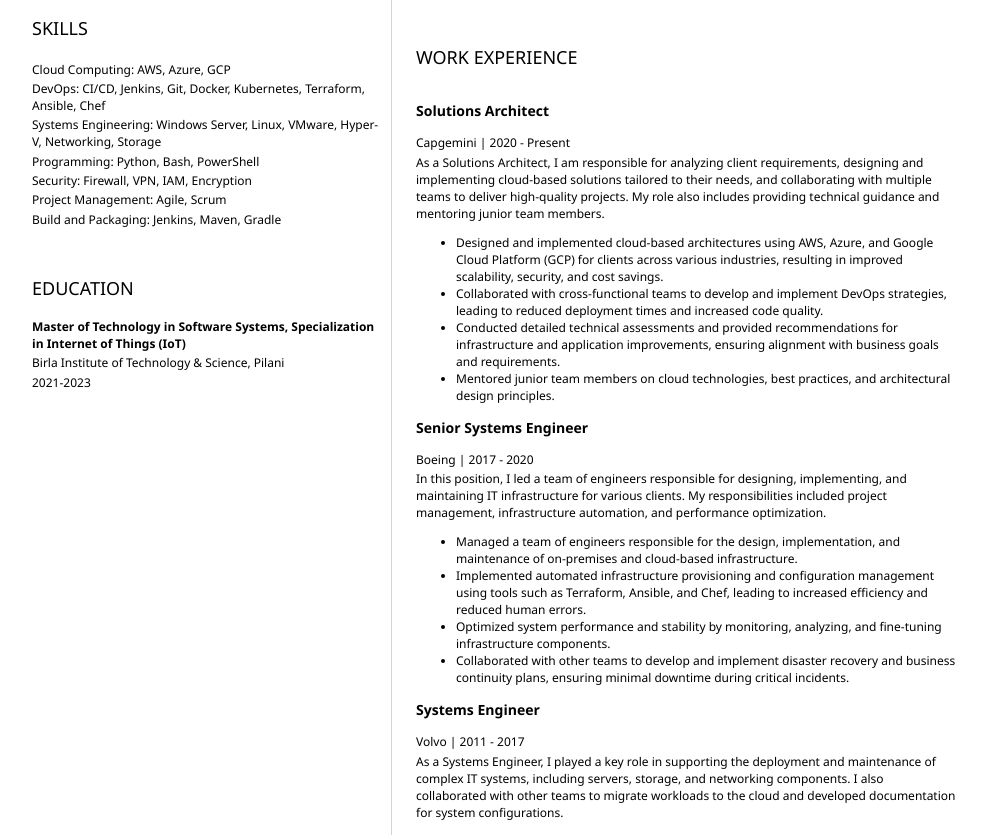
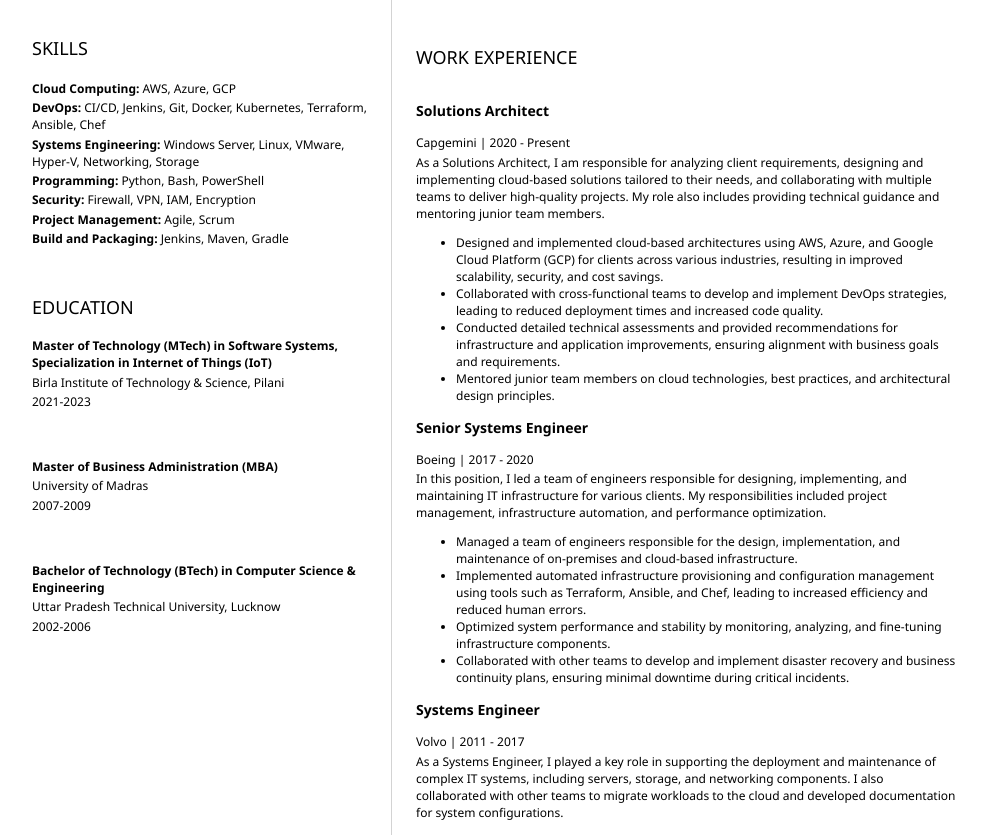
Before and after one commit to ribhusanyal/ribhusanyal, a plain HTML site: page index.html in a window 1280 px wide. Shown: the part 341-1176 px from the top of the page, without its empty margins (152-1133 px from the left). Drawn offline with Linux system fonts and the light colour scheme.

Commit message:
added details

```diff
--- a/index.html
+++ b/index.html
@@ -11,7 +11,8 @@
 			<h1><b>RIBHU</b> SANYAL</h1>
 			<hr>
 			SOLUTIONS ARCHITECT
-			<hr>
+            <hr>
+
 		</header>
 		<main>
 			<article id="mainLeft">
@@ -30,29 +31,51 @@
                         <i class="fab fa-linkedin" aria-hidden="true"></i>
                         <a href="https://www.linkedin.com/in/ribhusanyal/">ribhusanyal</a>
                     </p>
+                    <p><b>Call</b> +91-8951339668</p>
 				</section>
 				<section>
 					<h2>SKILLS</h2>
 					<!-- your skills AKA "buzzwords" -->
-                    <p>Cloud Computing: AWS, Azure, GCP </p>
-                    <p>DevOps: CI/CD, Jenkins, Git, Docker, Kubernetes, Terraform, Ansible, Chef </p>
-                    <p>Systems Engineering: Windows Server, Linux, VMware, Hyper-V, Networking, Storage</p>
-                    <p>Programming: Python, Bash, PowerShell</p>
-                    <p>Security: Firewall, VPN, IAM, Encryption</p>
-                    <p>Project Management: Agile, Scrum</p>
-                    <p>Build and Packaging: Jenkins, Maven, Gradle</p>
-
+                    <p><b>Cloud Computing:</b> AWS, Azure, GCP </p>
+                    <p><b>DevOps:</b> CI/CD, Jenkins, Git, Docker, Kubernetes, Terraform, Ansible, Chef </p>
+                    <p><b>Systems Engineering:</b> Windows Server, Linux, VMware, Hyper-V, Networking, Storage</p>
+                    <p><b>Programming:</b> Python, Bash, PowerShell</p>
+                    <p><b>Security:</b> Firewall, VPN, IAM, Encryption</p>
+                    <p><b>Project Management:</b> Agile, Scrum</p>
+                    <p><b>Build and Packaging:</b> Jenkins, Maven, Gradle</p>
                 </section>
 				<section>
 					<h2>EDUCATION</h2>
 					<!-- your education -->
-                    <b>Master of Technology in Software Systems, Specialization in Internet of Things (IoT)</b>
+                    <b>Master of Technology (MTech) in Software Systems, Specialization in Internet of Things (IoT)</b>
                     <p>
                         Birla Institute of Technology & Science, Pilani
                     </p>
                     <p>
                         2021-2023
                     </p>
+                </section>
+                <section>
+					<!-- your education -->
+                    <b>Master of Business Administration (MBA)</b>
+                    <p>
+                        University of Madras
+                    </p>
+                    <p>
+                        2007-2009
+                    </p>
+
+				</section>
+                <section>
+					<!-- your education -->
+                    <b>Bachelor of Technology (BTech) in Computer Science & Engineering</b>
+                    <p>
+                        Uttar Pradesh Technical University, Lucknow
+                    </p>
+                    <p>
+                        2002-2006
+                    </p>
+
 				</section>
 			</article>
 			<article id="mainRight">
```
